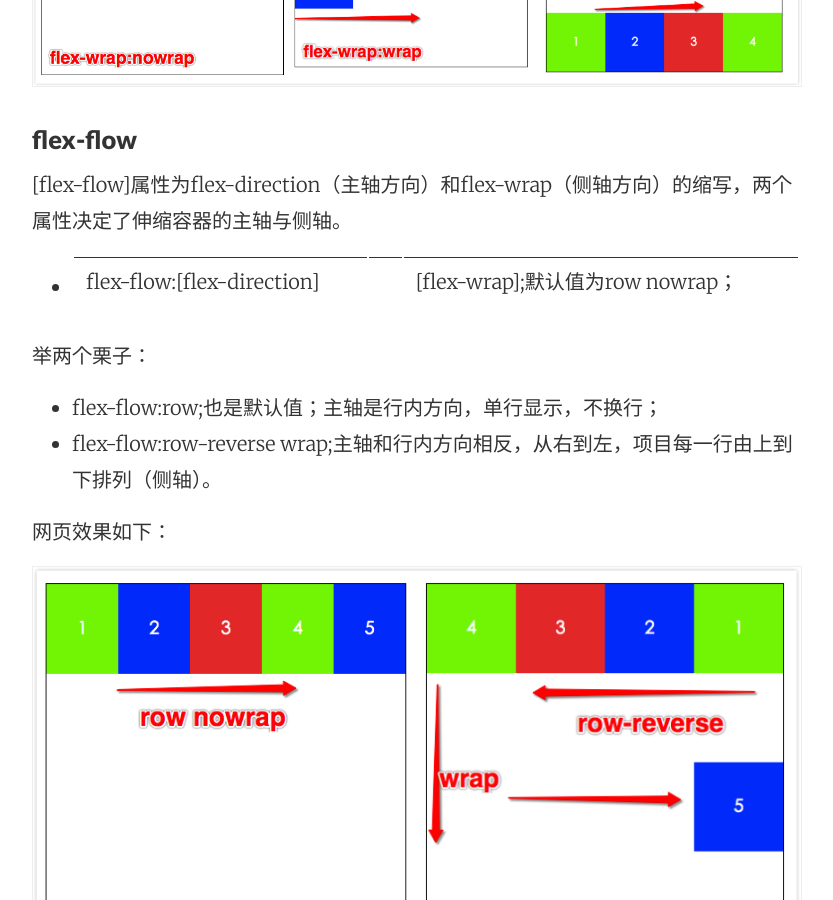
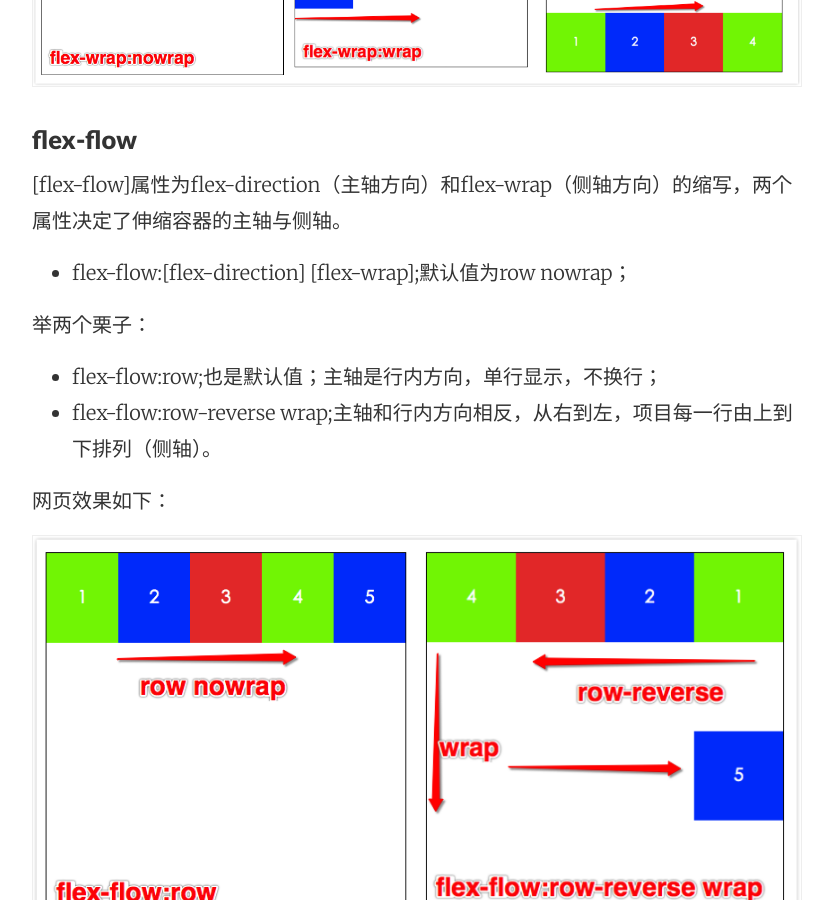
Before and after one commit to tw93/tw93.github.io, a Jekyll site: the page built from _posts/2015-10-17-the-thinking-about-flexbox.md, in a window 1280 px wide and 900 px high, scrolled down 4990 px. Shown: the whole window, without its empty margins (224-1057 px from the left). Built offline with Jekyll 4.4.1, drawn with Linux system fonts in a browser that asks for light colours; comment, search, counter and statistics services are not loaded.

```diff
--- a/_posts/2015-10-17-the-thinking-about-flexbox.md
+++ b/_posts/2015-10-17-the-thinking-about-flexbox.md
@@ -108,7 +108,7 @@ categories: Flexbox布局模式
 
 [flex-flow]属性为flex-direction（主轴方向）和flex-wrap（侧轴方向）的缩写，两个属性决定了伸缩容器的主轴与侧轴。
 
-- flex-flow:[flex-direction] || [flex-wrap];默认值为row  nowrap；
+- flex-flow:[flex-direction] [flex-wrap];默认值为row  nowrap；
 
 举两个栗子：
 
```
